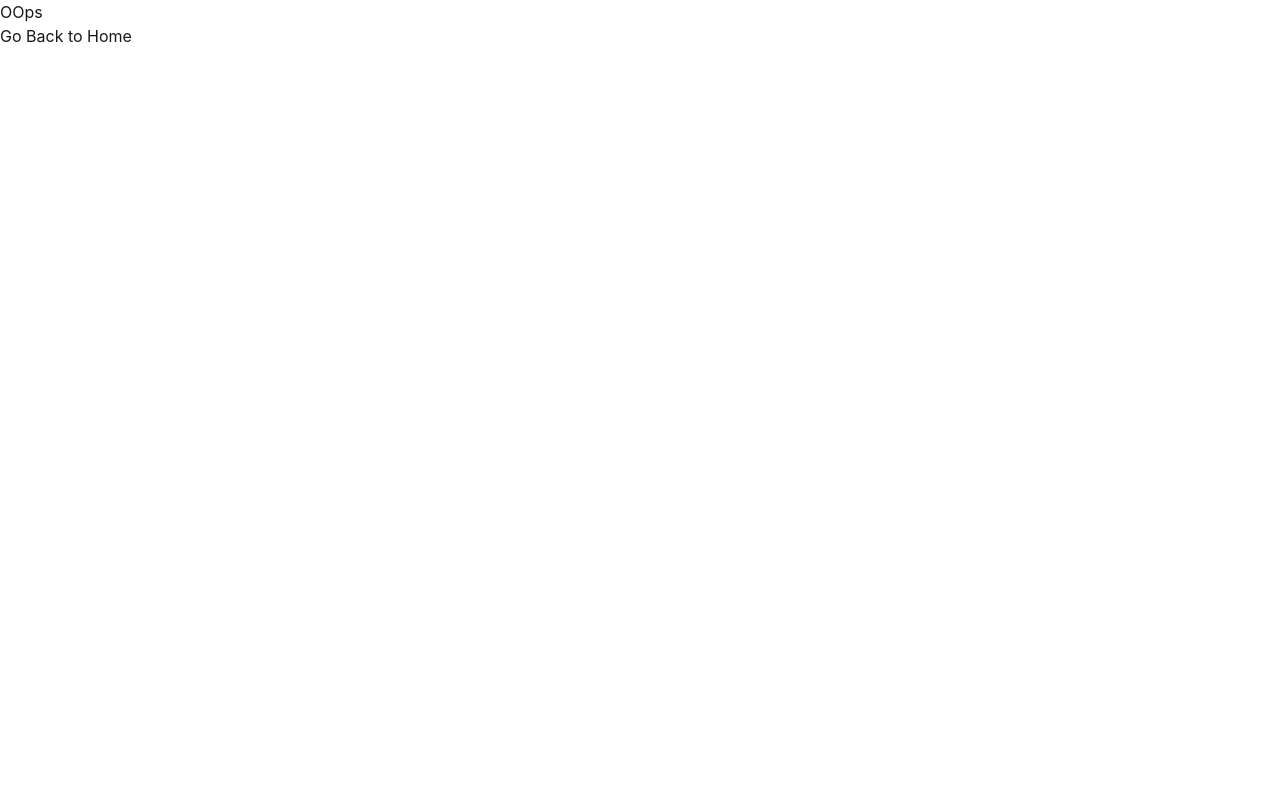
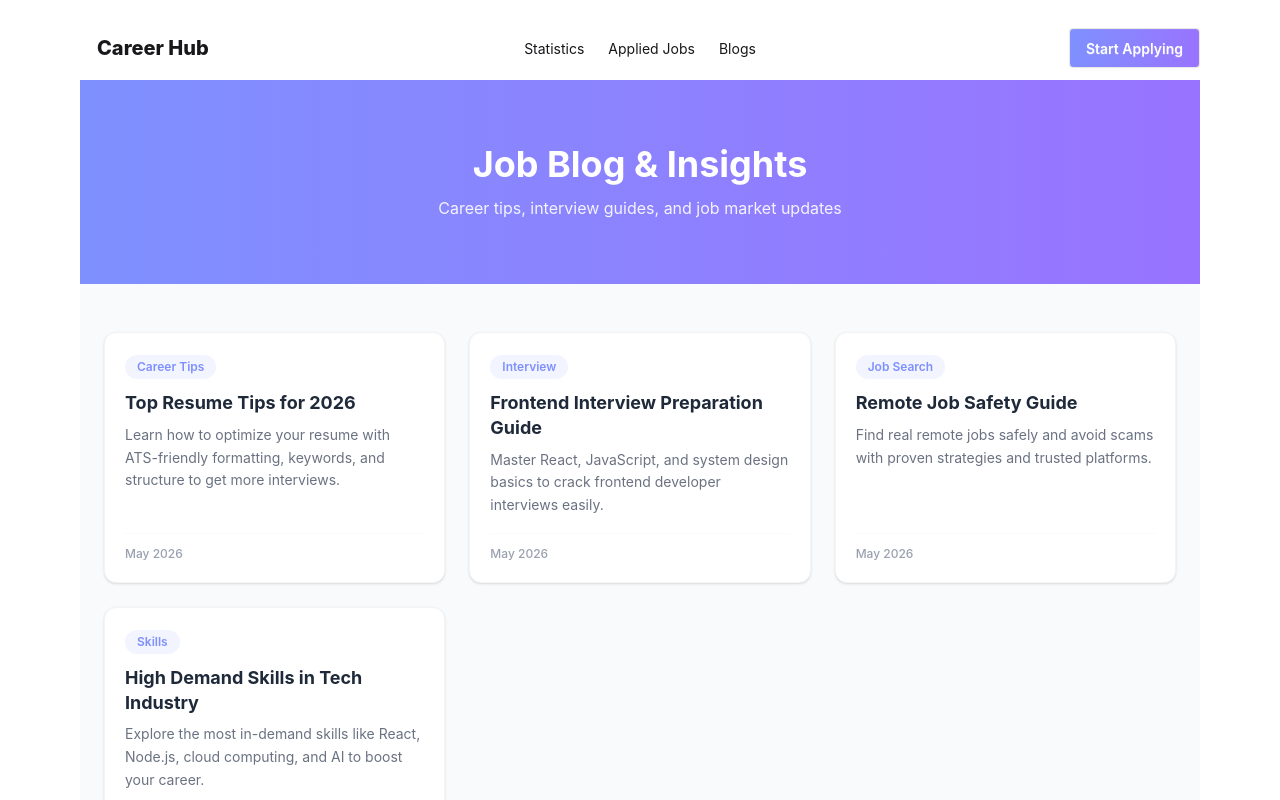
Before and after one commit to istewakhassantewak/Career-Hub, a React (Vite) app: page /blogs in a window 1280 px wide. Shown: the top 800 px of the page. Built offline with nearby package versions, Linux system fonts and the light colour scheme.

Commit message:
final deploy push

```diff
--- a/src/components/AppliedJobs/AppliedJobs.jsx
+++ b/src/components/AppliedJobs/AppliedJobs.jsx
@@ -1,5 +1,5 @@
 import { useEffect, useState } from "react";
-import { useLoaderData } from "react-router-dom";
+import { Link, useLoaderData } from "react-router-dom";
 import { CiLocationOn } from "react-icons/ci";
 import { FaDollarSign } from "react-icons/fa";
 import { MdKeyboardArrowDown } from "react-icons/md";
@@ -33,7 +33,10 @@ const AppliedJobs = () => {
     }, [jobs])
     return (
         <div>
-            <h4 className="font-extrabold text-3xl text-center my-28">Applied Jobs</h4>
+            <div className="bg-gradient-to-r from-[#7E90FE] to-[#9873FF] text-white py-16 px-6">
+                <h4 className="font-extrabold text-3xl text-center">Applied Jobs</h4>
+            </div>
+
             <div>
                 <div className="flex justify-end mb-6">
                     <details className="dropdown">
@@ -46,7 +49,7 @@ const AppliedJobs = () => {
                     </details>
                 </div>
                 {
-                    displayJobs.map(job => <div key={job.id} className="card card-side rounded-lg bg-base-100 shadow-sm mb-6">
+                    displayJobs.map(job => <div key={job.id} className="card card-side rounded-lg bg-base-100 shadow-sm mb-6 flex-col md:flex-row">
                         <figure className="w-60 h-60  p-8 " >
                             <img
                                 className="w-full h-full rounded-lg object-contain bg-[#F4F4F4] p-8"
@@ -66,8 +69,8 @@ const AppliedJobs = () => {
                                 <h2 className="flex"> <FaDollarSign className="text-2xl  mr-2" />{job.salary}</h2>
                             </div>
                         </div>
-                        <div className="flex items-center mr-5 justify-end">
-                            <button className="btn rounded-md  text-white bg-linear-to-r from-[#7E90FE] to-[#9873FF]">View Details</button>
+                        <div className="flex items-center mr-5 mb-6 md:mb-0 justify-center md:justify-end">
+                            <Link to={`/job/${job.id}`}><button className="btn rounded-sm  text-white bg-linear-to-r from-[#7E90FE] to-[#9873FF]">View Details</button></Link>
                         </div>
                     </div>
                     )
--- a/src/components/Banner/Banner.jsx
+++ b/src/components/Banner/Banner.jsx
@@ -1,14 +1,14 @@
 const Banner = () => {
     return (
-        <div className="flex justify-between bg-[#FFFFFF]">
+        <div className="flex flex-col  md:flex-row justify-between bg-[#FFFFFF]">
             <div className="flex flex-col justify-center space-y-4">
-                <h1 className="font-extrabold text-7xl">One Step <br /> Closer To Your <br /> <span className="bg-gradient-to-r from-[#7E90FE] to-[#9873FF] bg-clip-text text-transparent">Dream Job</span></h1>
-                <p className="font-medium text-lg text-[#757575]">Explore thousands of job opportunities with all the information you need. Its your future. Come find it. Manage all your job application from start to finish.</p>
+                <h1 className="font-extrabold text-3xl lg:text-7xl">One Step <br /> Closer To Your <br /> <span className="bg-gradient-to-r from-[#7E90FE] to-[#9873FF] bg-clip-text text-transparent">Dream Job</span></h1>
+                <p className="font-medium text-base lg:text-lg text-[#757575]">Explore thousands of job opportunities with all the information you need. Its your future. Come find it. Manage all your job application from start to finish.</p>
                 <div>
-                    <button className="btn text-white rounded-lg  bg-linear-to-r from-[#7E90FE]  to-[#9873FF]">Get Started</button>
+                    <button className="btn text-white rounded-lg  bg-linear-to-r from-[#7E90FE]  to-[#9873FF]"><a href="#jobc">Get Started</a></button>
                 </div>
             </div>
-            <div>
+            <div className="flex items-center">
                 <img src="../../../public/images/user.png" alt="" />
             </div>
         </div>
--- /dev/null
+++ b/src/components/Blog/Blog.jsx
@@ -0,0 +1,86 @@
+
+export default function BlogPage() {
+    const blogs = [
+        {
+            id: 1,
+            title: "Top Resume Tips for 2026",
+            category: "Career Tips",
+            date: "May 2026",
+            description:
+                "Learn how to optimize your resume with ATS-friendly formatting, keywords, and structure to get more interviews.",
+        },
+        {
+            id: 2,
+            title: "Frontend Interview Preparation Guide",
+            category: "Interview",
+            date: "May 2026",
+            description:
+                "Master React, JavaScript, and system design basics to crack frontend developer interviews easily.",
+        },
+        {
+            id: 3,
+            title: "Remote Job Safety Guide",
+            category: "Job Search",
+            date: "May 2026",
+            description:
+                "Find real remote jobs safely and avoid scams with proven strategies and trusted platforms.",
+        },
+        {
+            id: 4,
+            title: "High Demand Skills in Tech Industry",
+            category: "Skills",
+            date: "May 2026",
+            description:
+                "Explore the most in-demand skills like React, Node.js, cloud computing, and AI to boost your career.",
+        },
+    ];
+
+    return (
+        <div className="min-h-screen bg-gray-50">
+
+            {/* HERO SECTION */}
+            <section className="bg-gradient-to-r from-[#7E90FE] to-[#9873FF] text-white py-16 px-6">
+                <div className="max-w-6xl mx-auto text-center">
+                    <h1 className="text-4xl font-bold">Job Blog & Insights</h1>
+                    <p className="mt-3 text-white/90">
+                        Career tips, interview guides, and job market updates
+                    </p>
+                </div>
+            </section>
+
+            {/* BLOG GRID */}
+            <section className="max-w-6xl mx-auto px-6 py-12 grid gap-6 sm:grid-cols-2 lg:grid-cols-3">
+
+                {blogs.map((blog) => (
+                    <article
+                        key={blog.id}
+                        className="bg-white rounded-xl shadow-sm border border-gray-100 p-5 hover:shadow-md transition-all flex flex-col justify-between"
+                    >
+                        <div>
+                            {/* CATEGORY */}
+                            <span className="text-xs font-semibold text-[#7E90FE] bg-[#7E90FE]/10 px-3 py-1 rounded-full inline-block">
+                                {blog.category}
+                            </span>
+
+                            {/* TITLE */}
+                            <h2 className="text-lg font-bold mt-3 text-gray-800 leading-snug">
+                                {blog.title}
+                            </h2>
+
+                            {/* DESCRIPTION */}
+                            <p className="text-sm text-gray-500 mt-2 leading-relaxed">
+                                {blog.description}
+                            </p>
+                        </div>
+
+                        {/* DATE (Clean bottom alignment) */}
+                        <div className="mt-4 pt-3 border-t border-gray-50 text-xs font-medium text-gray-400">
+                            {blog.date}
+                        </div>
+                    </article>
+                ))}
+
+            </section>
+        </div>
+    );
+}
--- a/src/components/CategoryList/CategoryList.jsx
+++ b/src/components/CategoryList/CategoryList.jsx
@@ -9,10 +9,10 @@ const CategoryList = () => {
     }, [])
     console.log(datas)
     return (
-        <div>
+        <div id="jobc">
             <h2 className="text-5xl font-extrabold mt-20 text-center">Job Category List</h2>
             <p className="font-medium text-lg mt-4 text-[#757575] text-center">Explore Thousand of Job opportunity withh all the informaion you need. Its your future</p>
-            <div className="grid grid-cols-4 gap-4 mt-20">
+            <div className="grid grid-cols-1 md:grid-cols-3 lg:grid-cols-4 gap-4 mt-20">
                 {
                     datas.map(data => <div key={data.id} className="p-6 bg-[#7E90FE]/5 rounded-2xl border border-[#7E90FE]/10 flex flex-col items-start gap-4 transition-all hover:shadow-md">
                         {/* Icon/Logo Wrapper */}
--- a/src/components/FeaturedJobs/FeaturedJobs.jsx
+++ b/src/components/FeaturedJobs/FeaturedJobs.jsx
@@ -10,12 +10,12 @@ const FeaturedJobs = () => {
             .then(data => setJobs(data))
     }, [])
     return (
-        <div>
+        <div id="feature">
             <div className="text-center">
                 <h2 className="text-5xl font-extrabold mt-20">Featured Jobs</h2>
                 <p className="font-medium text-lg mt-4 text-[#757575]">Explore thousands of job opportunities with all the information you need. Its your future</p>
             </div>
-            <div className="grid grid-cols-2 gap-6">
+            <div className="grid grid-cols-1 md:grid-cols-2 gap-6">
                 {
                     jobs.slice(0, dataLength).map(job => <Job key={job.id} job={job}></Job>)
                 }
--- a/src/components/Header/Header.jsx
+++ b/src/components/Header/Header.jsx
@@ -7,7 +7,7 @@ const Header = () => {
         <li><NavLink to="/blogs">Blogs</NavLink></li>
     </>
     return (
-        <div className="navbar">
+        <div className="navbar p-0">
             <div className="navbar-start">
                 <div className="dropdown">
                     <div tabIndex={0} role="button" className="btn btn-ghost lg:hidden">
@@ -19,7 +19,7 @@ const Header = () => {
                         {links}
                     </ul>
                 </div>
-                <a className="btn btn-ghost text-xl">Career Hub</a>
+                <a className="btn btn-ghost text-sm md:text-xl font-extrabold">Career Hub</a>
             </div>
             <div className="navbar-center hidden lg:flex">
                 <ul className="menu menu-horizontal px-1">
@@ -27,7 +27,7 @@ const Header = () => {
                 </ul>
             </div>
             <div className="navbar-end">
-                <a className="btn text-white rounded-sm  bg-gradient-to-r from-[#7E90FE] to-[#9873FF]">Start Applying</a>
+                <a href="#feature" className="btn text-white rounded-sm  bg-gradient-to-r from-[#7E90FE] to-[#9873FF]">Start Applying</a>
             </div>
         </div>
     );
--- a/src/components/Job/Job.jsx
+++ b/src/components/Job/Job.jsx
@@ -14,7 +14,7 @@ const Job = ({ job }) => {
             <div className="card-body space-y-4">
                 <h2 className="card-title font-extrabold text-2xl text-[#474747]">{job_title}</h2>
                 <p className="font-semibold text-xl text-[#757575]">{company_name}</p>
-                <div>
+                <div className="flex">
                     <button className="px-5 py-2 font-extrabold border rounded border-[#7E90FE] text-[#7E90FE]  mr-4">{remote_or_onsite}</button>
                     <button className="px-5 py-2 font-extrabold border rounded border-[#7E90FE]  text-[#7E90FE]   mr-4">{job_type}</button>
                 </div>
--- a/src/components/JobDetails/JobDetails.jsx
+++ b/src/components/JobDetails/JobDetails.jsx
@@ -11,7 +11,10 @@ const JobDetails = () => {
     }
     return (
         <div>
-            <h4 className="font-extrabold text-3xl text-center my-28">Job Details</h4>
+            <div className="bg-gradient-to-r from-[#7E90FE] to-[#9873FF] text-white py-16 px-6">
+                <h4 className="font-extrabold text-3xl text-center">Job Details</h4>
+            </div>
+
             <div className="grid gap-4  md:grid-cols-5 mt-20">
                 <div className="md:col-span-3 space-y-6 p-6 pt-0">
                     <p className="font-medium text-lg text-[#757575]"><span className="text-black font-extrabold">Job Description : </span>{job.job_description}</p>
--- a/src/components/Root/Root.jsx
+++ b/src/components/Root/Root.jsx
@@ -5,7 +5,7 @@ import Header from '../Header/Header';
 const Root = () => {
     return (
         <div>
-            <div className='max-w-6xl mx-auto'>
+            <div className='max-w-6xl mx-auto p-4'>
                 <Header></Header>
                 <Outlet></Outlet>
             </div>
--- a/src/main.jsx
+++ b/src/main.jsx
@@ -10,6 +10,7 @@ import Home from './components/Home/Home';
 import AppliedJobs from './components/AppliedJobs/AppliedJobs';
 import ErrorPage from './components/ErrorPage/ErrorPage';
 import JobDetails from './components/JobDetails/JobDetails';
+import Blog from './components/Blog/BLog';
 const router = createBrowserRouter([
   {
     path: "/",
@@ -30,6 +31,11 @@ const router = createBrowserRouter([
         element: <JobDetails></JobDetails>,
         loader: () => fetch('../jobs.json')
 
+      },
+      {
+        path: '/blogs',
+        element: <Blog></Blog>
+
       }
     ]
   },
```
